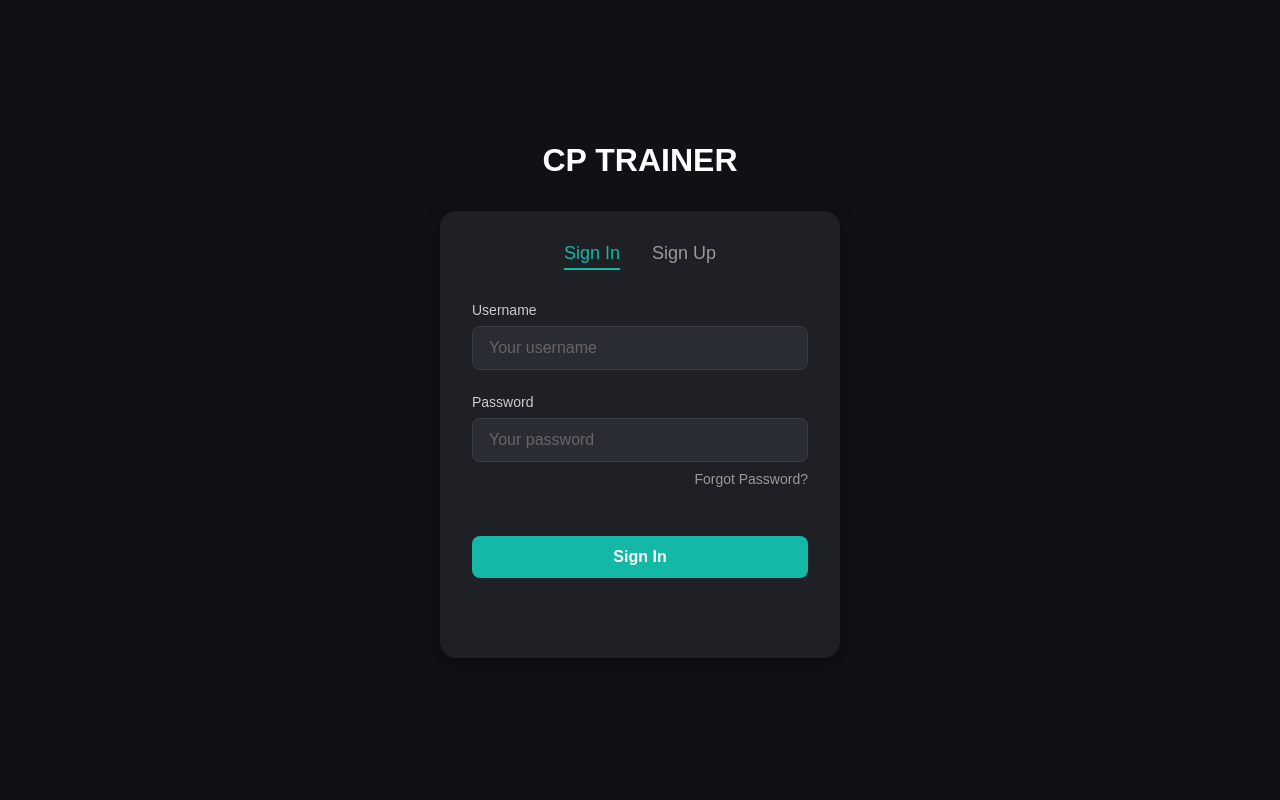
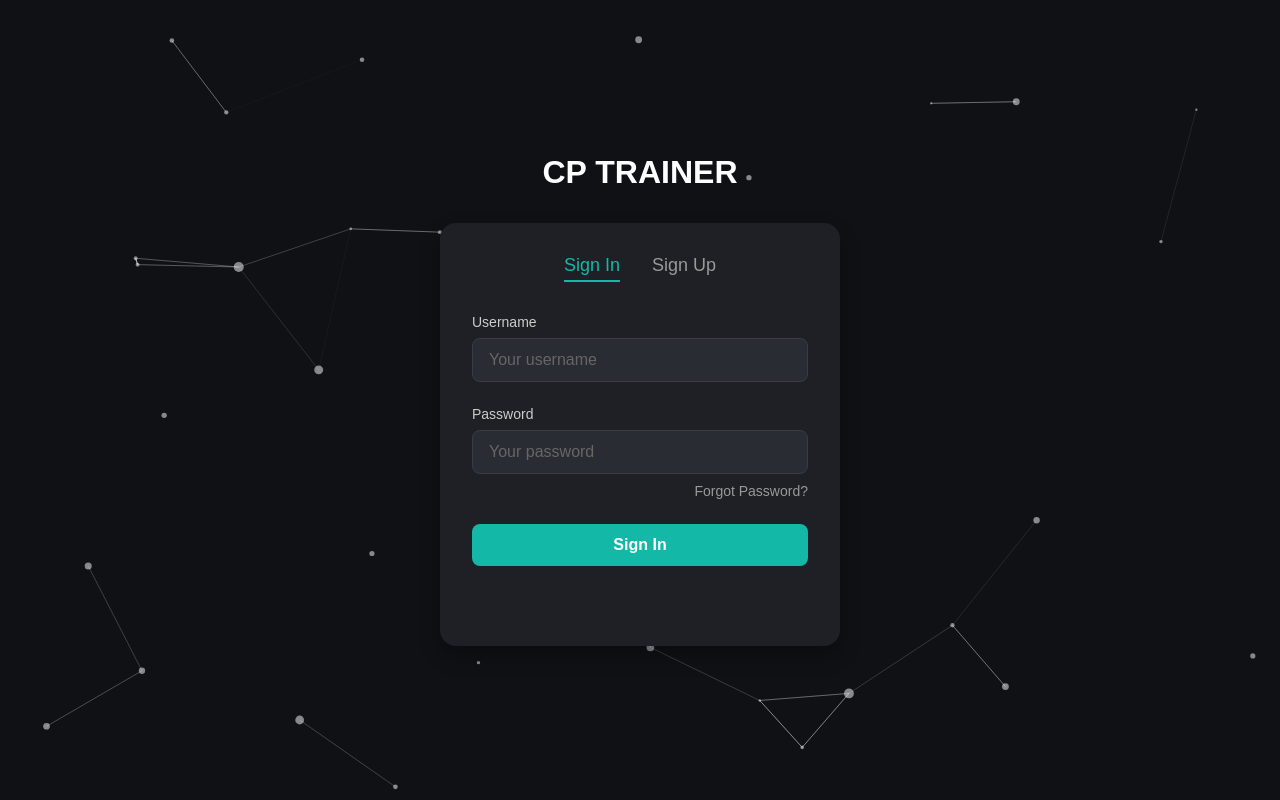
Before and after one commit to Sai435603/MyCpTrainer, a React (Vite) app in the folder frontend/: page / in a window 1280 px wide. Built offline with nearby package versions, Linux system fonts and the light colour scheme; no server answers.

Commit message:
tsparticles added

```diff
--- a/frontend/package.json
+++ b/frontend/package.json
@@ -10,6 +10,8 @@
     "preview": "vite preview"
   },
   "dependencies": {
+    "@tsparticles/react": "^3.0.0",
+    "@tsparticles/slim": "^3.9.1",
     "prop-types": "^15.8.1",
     "react": "^19.1.1",
     "react-calendar-heatmap": "^1.10.0",
--- a/frontend/src/components/Login.jsx
+++ b/frontend/src/components/Login.jsx
@@ -2,6 +2,8 @@
 import LoginContext from "../contexts/LoginContext";
 import "../styles/Login.css";
 import { BASE_URL } from "../constants.js";
+import ParticleBackground from "./ParticleBackground";
+
 const DEFAULT_SECONDS = 300;
 
 async function parseResponseError(res) {
@@ -77,9 +79,12 @@
         setLoading(true);
         setError(null);
         setSuccess(null);
+
         if (password.trim().length < 6) {
+          setLoading(false);
           return setError("Password must be at least 6 characters long.");
         }
+
         try {
           const res = await fetch(`${BASE_URL}/api/login`, {
             method: "POST",
@@ -101,17 +106,21 @@
         }
       };
 
+
       const handleSignUpAndReset = async () => {
         setError(null);
         setSuccess(null);
+
         if (password !== confirmPassword) {
           return setError(
             isResetMode ? "New passwords do not match." : "Passwords do not match."
           );
         }
+
         if (password.trim().length < 6) {
           return setError("Password must be at least 6 characters long.");
         }
+
         if (!timing) {
           if (!username.trim())
             return setError("Please enter a Codeforces handle.");
@@ -179,12 +188,13 @@
       return () => clearInterval(intervalRef.current);
     }, [timing, secondsLeft]);
 
-
     return (
       <div className="login-container">
+        <ParticleBackground />
         <h1 className="login-logo">CP TRAINER</h1>
         <div className="login-card">
           <div className="login-tabs">
+            {/* ... rest of your JSX is correct ... */}
             <span
               className={`login-tab ${formType === "signin" ? "active" : ""}`}
               onClick={() => switchFormType("signin")}
@@ -238,6 +248,7 @@
 
           {formType === "signup" && (
             <form className="login-form" onSubmit={handleSubmit}>
+
               <div className="form-group">
                 <label>{isResetMode ? "Username" : "Codeforces Handle"}</label>
                 <input
@@ -297,6 +308,7 @@
 
           {formType === "signup" && timing && (
             <div>
+
               <div className="progress-wrap">
                   <div className="progress-info">
                     <span>
--- /dev/null
+++ b/frontend/src/components/ParticleBackground.jsx
@@ -0,0 +1,104 @@
+import { useEffect, useMemo, useState } from "react";
+import Particles, { initParticlesEngine } from "@tsparticles/react";
+import { loadSlim } from "@tsparticles/slim";
+
+const ParticleBackground = () => {
+  const [init, setInit] = useState(false);
+
+  useEffect(() => {
+    initParticlesEngine(async (engine) => {
+      await loadSlim(engine);
+    }).then(() => {
+      setInit(true);
+    });
+  }, []);
+
+  const particlesLoaded = (container) => {
+    console.log("Particles container loaded", container);
+  };
+
+  const options = useMemo(
+    () => ({
+      background: {
+        color: {
+          value: "#0f1115",
+        },
+      },
+      fpsLimit: 120,
+      interactivity: {
+        events: {
+          onClick: {
+            enable: true,
+            mode: "push",
+          },
+          onHover: {
+            enable: true,
+            mode: "repulse",
+          },
+        },
+        modes: {
+          push: {
+            quantity: 4,
+          },
+          repulse: {
+            distance: 200,
+            duration: 0.4,
+          },
+        },
+      },
+      particles: {
+        color: {
+          value: "#ffffff",
+        },
+        links: {
+          color: "#ffffff",
+          distance: 150,
+          enable: true,
+          opacity: 0.5,
+          width: 1,
+        },
+        move: {
+          direction: "none",
+          enable: true,
+          outModes: {
+            default: "bounce",
+          },
+          random: false,
+          speed: 2,
+          straight: false,
+        },
+        number: {
+          density: {
+            enable: true,
+          },
+          value: 80,
+        },
+        opacity: {
+          value: 0.5,
+        },
+        shape: {
+          type: "circle",
+        },
+        size: {
+          value: { min: 1, max: 5 },
+        },
+      },
+      detectRetina: true,
+    }),
+    [],
+  );
+
+  if (init) {
+    return (
+      <Particles
+        id="tsparticles"
+        particlesLoaded={particlesLoaded}
+        options={options}
+      />
+    );
+  }
+
+  return <></>;
+};
+
+export default ParticleBackground;
--- a/frontend/src/styles/Login.css
+++ b/frontend/src/styles/Login.css
@@ -1,4 +1,6 @@
 .login-container {
+  position: relative;
+  overflow: hidden;
   display: flex;
   flex-direction: column;
   align-items: center;
@@ -10,11 +12,40 @@
   box-sizing: border-box;
 }
 
+
+
+.login-container {
+
+  position: relative;
+  overflow: hidden;
+  isolation: isolate;
+
+  display: flex;
+  flex-direction: column;
+  align-items: center;
+  justify-content: center;
+  padding: 3rem 2rem;
+  min-height: 100vh;
+  background-color: #0f1115;
+  font-family: sans-serif;
+  box-sizing: border-box;
+}
+
+#tsparticles {
+  position: absolute;
+  top: 0;
+  left: 0;
+  width: 100%;
+  height: 100%;
+  z-index: -1;
+}
+
 .login-logo {
   font-size: 2rem;
   font-weight: bold;
   color: #ffffff;
   margin-bottom: 2rem;
+  z-index: 1;
 }
 
 .login-card {
@@ -25,7 +56,9 @@
   max-width: 400px;
   padding: 2rem;
   box-sizing: border-box;
+  z-index: 1;
 }
+
 
 .login-tabs {
   display: flex;
@@ -103,9 +136,11 @@
 }
 
 .login-button:disabled {
-    background-color: #0f766e;
-    cursor: wait;
+  background-color: #0f766e;
+  opacity: 0.6;
+  cursor: wait;
 }
+
 
 .message-area {
   margin-top: 1.5rem;
@@ -124,7 +159,7 @@
 
 .reset-indicator {
   font-size: 0.875rem;
-  color: #f59e0b; /* amber color */
+  color: #f59e0b;
   text-align: center;
   margin-top: -1rem;
   margin-bottom: 1.5rem;
@@ -133,7 +168,6 @@
 .extra-link {
   text-align: right;
   margin-top: -1rem;
-  margin-bottom: 1.5rem;
 }
 
 .link-text {
@@ -146,6 +180,7 @@
 .link-text:hover {
   color: #14b8a6;
 }
+
 
 .challenge-text {
   display: block;
@@ -186,10 +221,28 @@
 }
 
 a {
-  color: white;
+  color: #14b8a6;
   word-break: break-all;
+  text-decoration: none;
+}
+
+a:hover {
+    text-decoration: underline;
 }
 
 strong {
   color: white;
 }
+#tsparticles {
+  position: absolute;
+  top: 0;
+  left: 0;
+  width: 100%;
+  height: 100%;
+  z-index: -1;
+}
+.login-container {
+  position: relative;
+  overflow: hidden;
+  min-height: 100vh;
+}
```
Also changed, not shown: 1 other file (tests, documents, lock files or other folders). Lines whose indentation alone changed are shown as unchanged.
